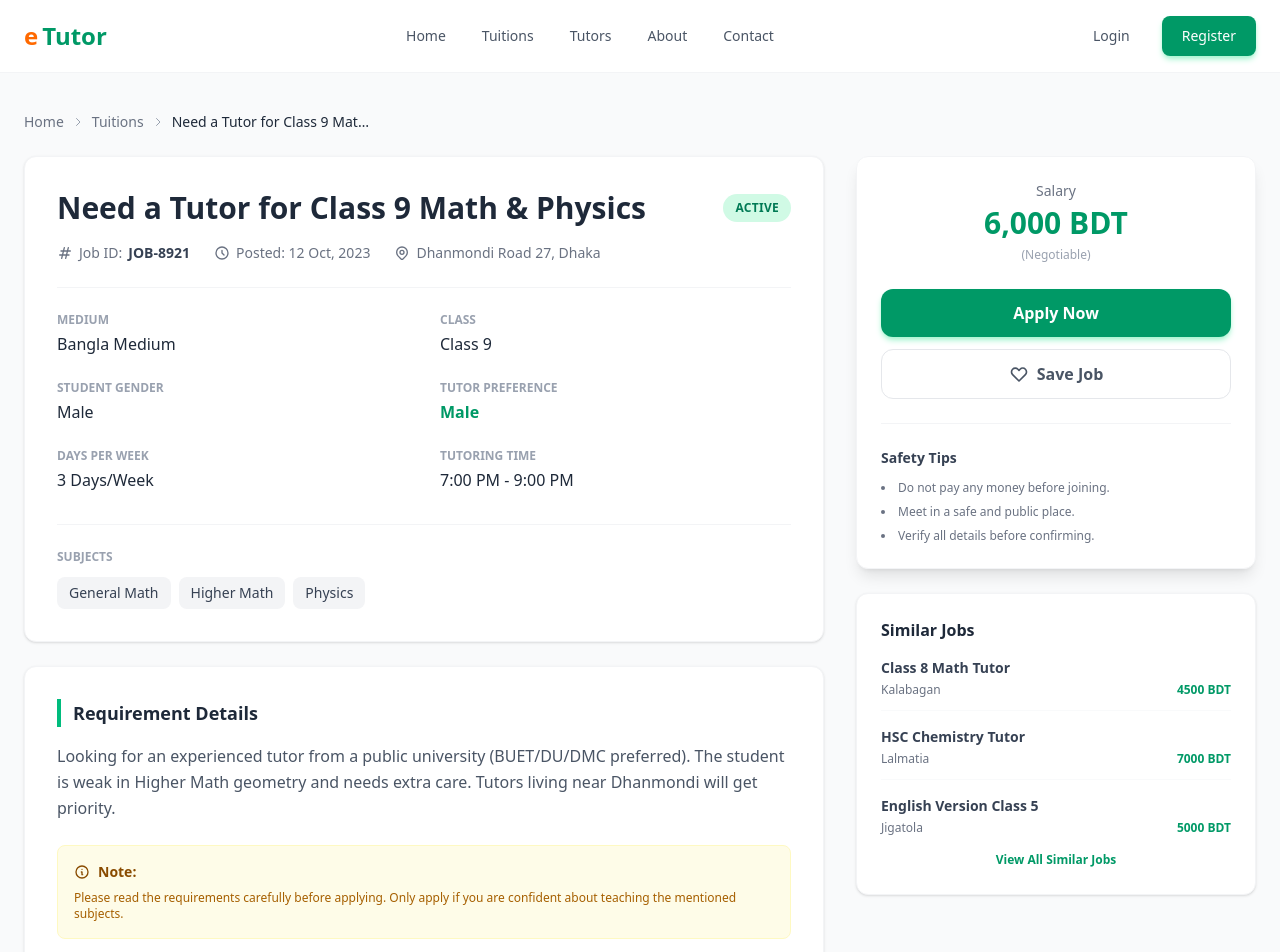
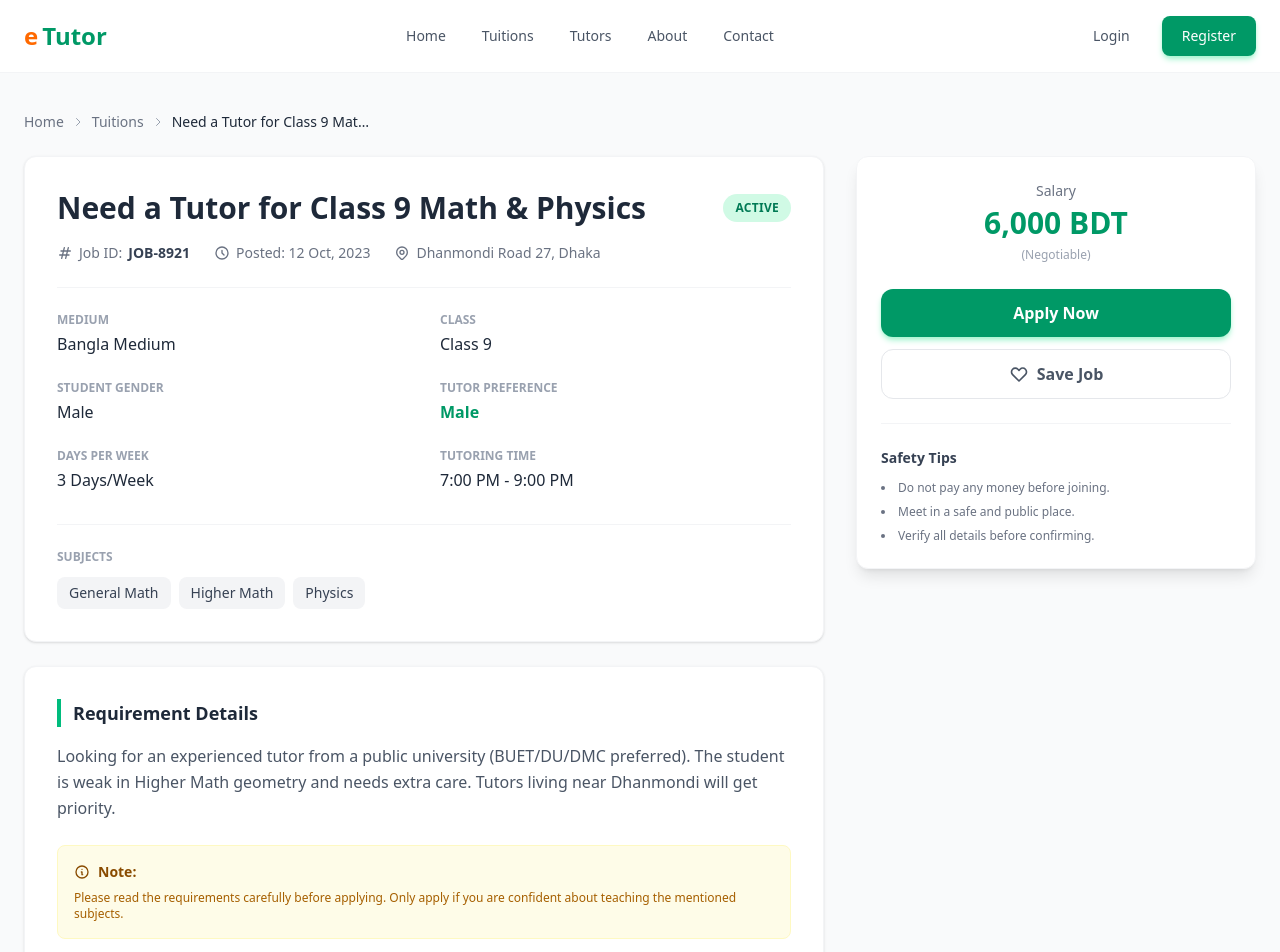
Before and after one commit to muzahidul-islam-dev/etutor, a React (Vite) app: page /tutions/1 in a window 1280 px wide. Shown: the top 952 px of the page. Built offline with nearby package versions, Linux system fonts and the light colour scheme.

Commit message:
add tutions details link on tutions list page

```diff
--- a/src/pages/frontend/Home/Tution/Tution.jsx
+++ b/src/pages/frontend/Home/Tution/Tution.jsx
@@ -1,4 +1,5 @@
 import { motion } from "motion/react"
+import { Link } from "react-router";
 export function Tution() {
     const latestTuitions = [
         {
@@ -104,9 +105,9 @@ export function Tution() {
                                 </div>
 
                                 {/* Apply Button */}
-                                <button className="w-full py-2.5 rounded-lg border border-emerald-600 text-emerald-600 font-bold text-sm hover:bg-emerald-600 hover:text-white transition-all duration-300 shadow-sm hover:shadow-md">
+                                <Link to={`/tutions/1`} className="w-full cursor-pointer py-2.5 rounded-lg border border-emerald-600 text-emerald-600 font-bold text-sm hover:bg-emerald-600 hover:text-white transition-all duration-300 shadow-sm hover:shadow-md">
                                     View Details
-                                </button>
+                                </Link>
                             </motion.div>
                         ))}
                     </div>
--- a/src/pages/frontend/TutionDetails/TutionDetails.jsx
+++ b/src/pages/frontend/TutionDetails/TutionDetails.jsx
@@ -1,6 +1,5 @@
 import { motion } from "motion/react"
 const TuitionDetailsPage = () => {
-    // Mock Data for a single job
     const job = {
         id: "JOB-8921",
         title: "Need a Tutor for Class 9 Math & Physics",
@@ -165,25 +164,6 @@ const TuitionDetailsPage = () => {
                             </div>
                         </div>
 
-                        {/* 2. Similar Jobs */}
-                        <div className="bg-white rounded-xl p-6 border border-gray-100 shadow-sm">
-                            <h3 className="font-bold text-gray-800 mb-4">Similar Jobs</h3>
-                            <div className="space-y-4">
-                                {similarJobs.map(job => (
-                                    <div key={job.id} className="group cursor-pointer">
-                                        <h4 className="text-sm font-semibold text-gray-700 group-hover:text-emerald-600 transition-colors">{job.title}</h4>
-                                        <div className="flex justify-between items-center mt-1">
-                                            <span className="text-xs text-gray-500">{job.location}</span>
-                                            <span className="text-xs font-bold text-emerald-600">{job.salary} BDT</span>
-                                        </div>
-                                        <div className="h-px bg-gray-50 mt-3 group-last:hidden"></div>
-                                    </div>
-                                ))}
-                            </div>
-                            <button className="w-full mt-4 text-xs font-bold text-emerald-600 hover:underline text-center">
-                                View All Similar Jobs
-                            </button>
-                        </div>
 
                     </div>
                 </div>
```
